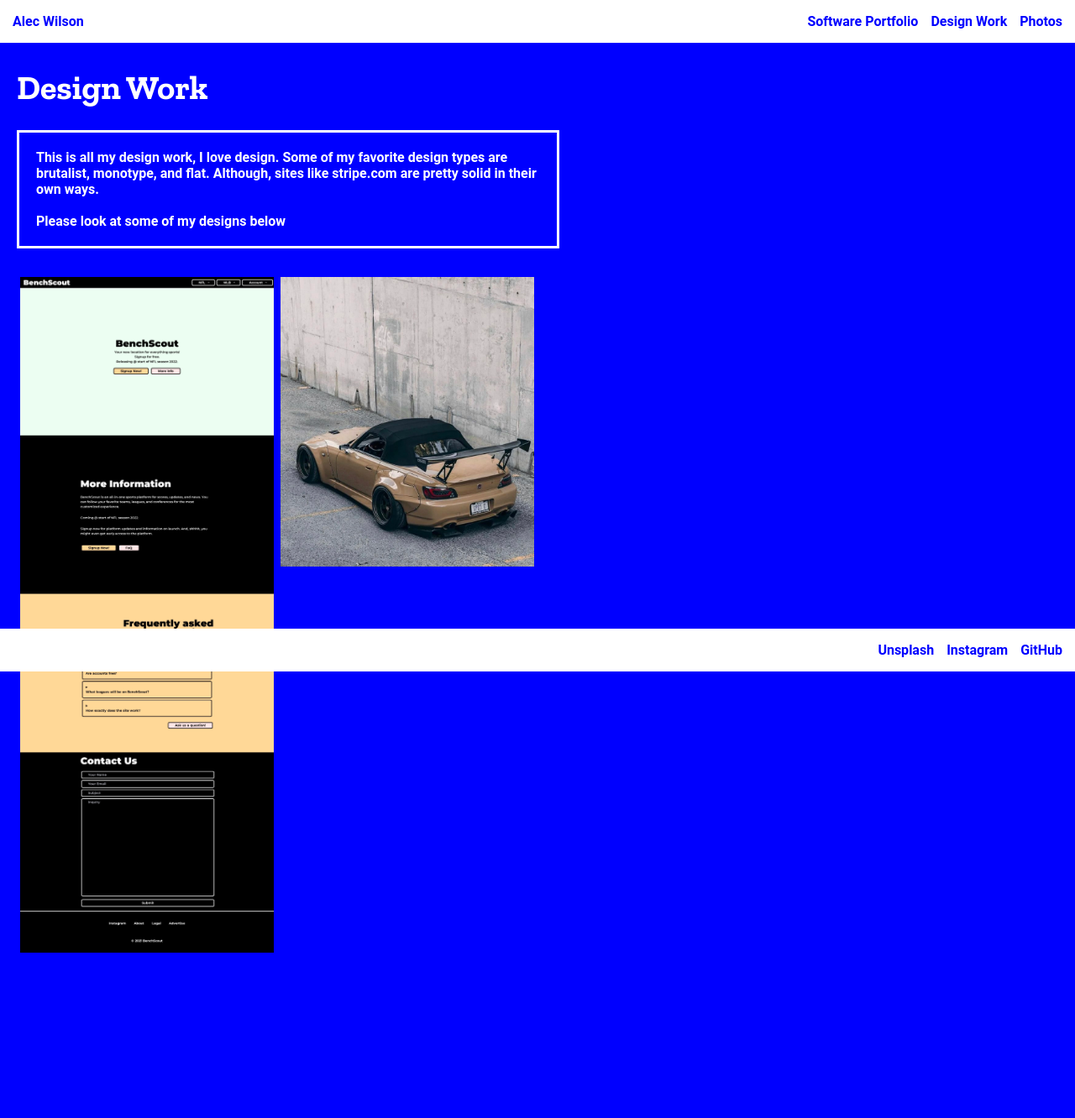
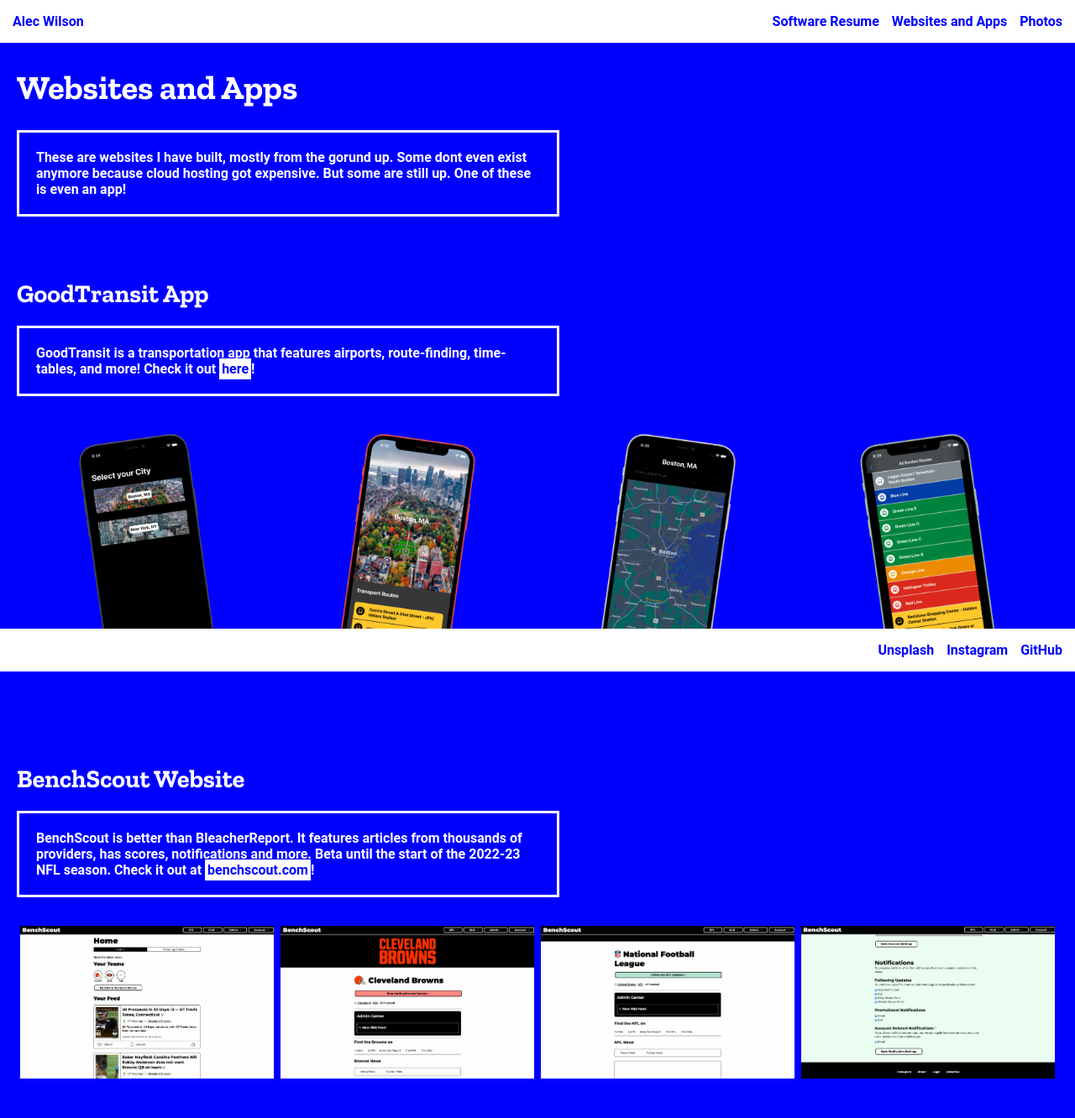
Before and after one commit to alechash/alecs.bar, a plain HTML site: page websites.html in a window 1280 px wide. Shown: the whole page at 84% size. Before the commit the page ends 1269 px from the top, so only its background shows below. Drawn offline with nearby package versions, Linux system fonts and the light colour scheme.

Commit message:
updated and finalized site

```diff
--- a/design.html
+++ b/websites.html
@@ -11,10 +11,10 @@
 			<a style="color:blue;text-decoration:none" onmouseover="this.style.borderBottom='2px solid blue'" onmouseout="this.style.borderBottom='none'" href="/photos.html">Photos</a>
 		</p>
 		<p style="float:right;color:blue;font-weight:bolder;font-family:'Roboto', sans-serif;padding-right:15px;">
-			<a style="color:blue;text-decoration:none" onmouseover="this.style.borderBottom='2px solid blue'" onmouseout="this.style.borderBottom='none'" href="/design.html">Design Work</a>
+			<a style="color:blue;text-decoration:none" onmouseover="this.style.borderBottom='2px solid blue'" onmouseout="this.style.borderBottom='none'" href="/websites.html">Websites and Apps</a>
 		</p>
 		<p style="float:right;color:blue;font-weight:bolder;font-family:'Roboto', sans-serif;padding-right:15px;">
-			<a style="color:blue;text-decoration:none" onmouseover="this.style.borderBottom='2px solid blue'" onmouseout="this.style.borderBottom='none'" href="https://alecw.net">Software Portfolio</a>
+			<a style="color:blue;text-decoration:none" onmouseover="this.style.borderBottom='2px solid blue'" onmouseout="this.style.borderBottom='none'" href="https://alecw.net">Software Resume</a>
 		</p>
 	</nav>
 	<footer style="position:fixed;bottom:0;left:0;right:0;background:white;z-index:10">
@@ -29,43 +29,107 @@
 		</p>
 	</footer>
 	<div style="background:blue;margin:0;min-height:100vh">
-		<h1 style="font-size:40px;color:white;font-family:'Zilla Slab', serif;margin-top:80px;margin-left:20px">Design Work</h1>
+		<h1 style="font-size:40px;color:white;font-family:'Zilla Slab', serif;margin-top:80px;margin-left:20px">Websites and Apps</h1>
 		<p style="padding:20px;margin-left:20px;margin-right:20px;color:white;font-weight:bold;font-family:'Roboto', sans-serif;max-width:600px;border:3px solid white">
-			This is all my design work, I love design. Some of my favorite design types are brutalist, monotype, and flat. Although, sites like stripe.com are pretty solid in their own ways.<br><br>Please look at some of my designs below
+			These are websites I have built, mostly from the gorund up. Some dont even exist anymore because cloud hosting got expensive. But some are still up. One of these is even an app!
+		</p>
+		<br>
+		<h1 style="font-size:30px;color:white;font-family:'Zilla Slab', serif;margin-top:40px;margin-left:20px">GoodTransit App</h1>
+		<p style="padding:20px;margin-left:20px;margin-right:20px;color:white;font-weight:bold;font-family:'Roboto', sans-serif;max-width:600px;border:3px solid white">
+			GoodTransit is a transportation app that features airports, route-finding, time-tables, and more! Check it out <a href="https://goodtransit.app" target="_blank" style="padding:3px;color:blue;background:white;text-decoration:none"
+			 onmouseover="this.style.background='black';this.style.color='white'" onmouseout="this.style.background='blue';this.style.color='white'">here</a>!
 		</p>
 		<br>
 		<div class="row">
 			<div class="column">
 				<span>
-					<img src="/assets/benchscout.com.jpg">
+					<img src="/assets/websites/1.png">
 					<span style="height:auto">
 						<p style="display:inline">
-							<a href="https://benchscout.com" target="_blank">BenchScout</a>
+							<a href="/assets/websites/1.png" target="_blank">GoodTransit 1</a>
 						<p>
 					</span>
 				</span>
 			</div>
 			<div class="column">
-				<span style="display:inline;height:auto">
-					<img src="/assets/car.png">
+				<span>
+					<img src="/assets/websites/2.png">
 					<span style="height:auto">
-						<p style="display:inline;height:auto">
-							<a>Car</a>
-						<p>
-					</span>
-				</span>
-				<span style="display:inline;height:auto">
-					<img src="/assets/car.png">
-					<span style="height:auto">
-						<p style="display:inline;height:auto">
-							<a>Car</a>
+						<p style="display:inline">
+							<a href="/assets/websites/2.png" target="_blank">GoodTransit 2</a>
 						<p>
 					</span>
 				</span>
 			</div>
 			<div class="column">
+				<span>
+					<img src="/assets/websites/4.png">
+					<span style="height:auto">
+						<p style="display:inline">
+							<a href="/assets/websites/4.png" target="_blank">GoodTransit 4</a>
+						<p>
+					</span>
+				</span>
 			</div>
 			<div class="column">
+				<span>
+					<img src="/assets/websites/3.png">
+					<span style="height:auto">
+						<p style="display:inline">
+							<a href="/assets/websites/3.png" target="_blank">GoodTransit 3</a>
+						<p>
+					</span>
+				</span>
+			</div>
+		</div>
+		<br>
+		<h1 style="font-size:30px;color:white;font-family:'Zilla Slab', serif;margin-top:40px;margin-left:20px">BenchScout Website</h1>
+		<p style="padding:20px;margin-left:20px;margin-right:20px;color:white;font-weight:bold;font-family:'Roboto', sans-serif;max-width:600px;border:3px solid white">
+			BenchScout is better than BleacherReport. It features articles from thousands of providers, has scores, notifications and more. Beta until the start of the 2022-23 NFL season. Check it out at <a href="https://BenchScout.com"
+			 target="_blank" style="padding:3px;color:blue;background:white;text-decoration:none" onmouseover="this.style.background='black';this.style.color='white'"
+			 onmouseout="this.style.background='blue';this.style.color='white'">benchscout.com</a>!
+		</p>
+		<br>
+		<div class="row">
+			<div class="column">
+				<span>
+					<img src="/assets/benchscout/1.png">
+					<span style="height:auto">
+						<p style="display:inline">
+							<a href="/assets/benchscout/1.png" target="_blank">BenchScout 1</a>
+						<p>
+					</span>
+				</span>
+			</div>
+			<div class="column">
+				<span>
+					<img src="/assets/benchscout/4.png">
+					<span style="height:auto">
+						<p style="display:inline">
+							<a href="/assets/benchscout/4.png" target="_blank">BenchScout 4</a>
+						<p>
+					</span>
+				</span>
+			</div>
+			<div class="column">
+				<span>
+					<img src="/assets/benchscout/2.png">
+					<span style="height:auto">
+						<p style="display:inline">
+							<a href="/assets/benchscout/2.png" target="_blank">BenchScout 2</a>
+						<p>
+					</span>
+				</span>
+			</div>
+			<div class="column">
+				<span>
+					<img src="/assets/benchscout/3.png">
+					<span style="height:auto">
+						<p style="display:inline">
+							<a href="/assets/benchscout/3.png" target="_blank">BenchScout 3</a>
+						<p>
+					</span>
+				</span>
 			</div>
 		</div>
 		<br><br><br><br><br>
```
Also changed, not shown: index.html (+5 -5 lines), photos.html (+2 -2 lines), assets/benchscout/1.png (added), assets/benchscout/2.png (added), assets/benchscout/3.png (added), assets/benchscout/4.png (added), assets/websites/1.png (added), assets/websites/2.png (added), assets/websites/3.png (added), assets/websites/4.png (added).
